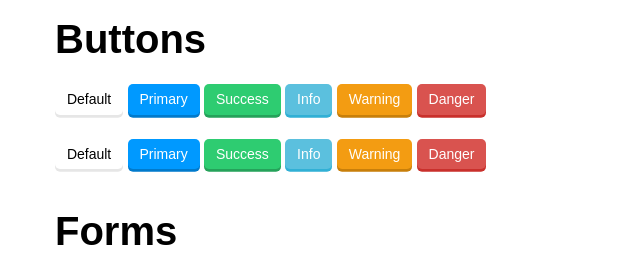
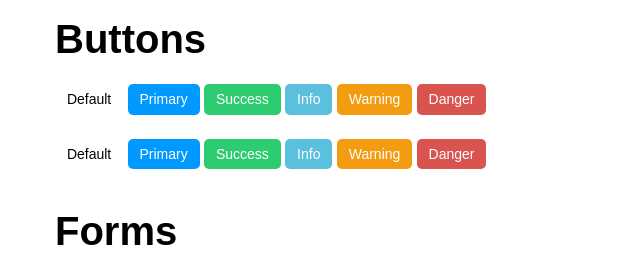
Before and after one commit to fgirardey/SUCSS, a PHP site: page / in a window 1280 px wide. Shown: the part 3577-3850 px from the top of the page, without its empty margins (0-640 px from the left). Run offline with PHP 8.4, Linux system fonts and the light colour scheme.

Commit message:
Type and button improvements
* Add media selector for text-center, text-justify, etc ...
* Now we have the choice to have plane button or push buttons.

```diff
--- a/css/scss/sucss/components/_buttons.scss
+++ b/css/scss/sucss/components/_buttons.scss
@@ -1,7 +1,25 @@
 
 $button-hover-amount: 10% !default;
 
+// Plane buttons
 @mixin button($bg-color: #fff, $amount: $button-hover-amount) {
+	border: 1px solid darken($bg-color, $amount);
+	background-color: $bg-color;
+	color: get-color($bg-color);
+	&:hover, &:focus {
+		$bg-hover-color: darken($bg-color, $amount);
+		background-color: $bg-hover-color;
+		color: get-color($bg-hover-color);
+	}
+	&:active {
+		$bg-active-color: darken($bg-color, $amount + 5%);
+		background-color: $bg-active-color;
+		color: get-color($bg-active-color);
+	}
+}
+
+// With box-shadow
+@mixin push-button($bg-color: #fff, $amount: $button-hover-amount) {
 	box-shadow: 0px 0.2em 0px 0px darken($bg-color, $amount);
 	background-color: $bg-color;
 	color: get-color($bg-color);
@@ -17,6 +35,8 @@ $button-hover-amount: 10% !default;
 	}
 }
 
+
+$btn-type: "plane" !default;
 $btn-padding: 0.45em 0.85em !default;
 $btn-border-radius: $global-radius !default;
 $btn-font-size: 0.875em !default;
@@ -32,12 +52,24 @@ $btn-warning-bg-color: $warning-color !default;
 $btn-danger-bg-color: $danger-color !default;
 $btn-link-bg-color: $link-color !default;
 
+@if $btn-type == "push" {
+	.btn-default { @include push-button($bg-color: $btn-default-bg-color); }
+	.btn-primary { @include push-button($bg-color: $btn-primary-bg-color); }
+	.btn-success { @include push-button($bg-color: $btn-success-bg-color); }
+	.btn-info    { @include push-button($bg-color: $btn-info-bg-color); }
+	.btn-warning { @include push-button($bg-color: $btn-warning-bg-color); }
+	.btn-danger  { @include push-button($bg-color: $btn-danger-bg-color); }
+
+} @else {
 	.btn-default { @include button($bg-color: $btn-default-bg-color); }
 	.btn-primary { @include button($bg-color: $btn-primary-bg-color); }
 	.btn-success { @include button($bg-color: $btn-success-bg-color); }
 	.btn-info    { @include button($bg-color: $btn-info-bg-color); }
 	.btn-warning { @include button($bg-color: $btn-warning-bg-color); }
 	.btn-danger  { @include button($bg-color: $btn-danger-bg-color); }
+}
+
+
 
 
 .btn {
--- a/css/scss/sucss/components/_type.scss
+++ b/css/scss/sucss/components/_type.scss
@@ -147,10 +147,27 @@ ul.square {	list-style-type: square; }
 //
 // Type utility
 //
-.text-right { text-align: right; }
-.text-left { text-align: left; }
-.text-center { text-align: center; }
-.text-justify { text-align: justify; }
+@include media {
+	.text-right { text-align: right; }
+	.text-left { text-align: left; }
+	.text-center { text-align: center; }
+	.text-justify { text-align: justify; }
+}
+
+@include media(medium-up) {
+	.m-text-right { text-align: right; }
+	.m-text-left { text-align: left; }
+	.m-text-center { text-align: center; }
+	.m-text-justify { text-align: justify; }
+}
+
+@include media(large-up) {
+	.l-text-right { text-align: right; }
+	.l-text-left { text-align: left; }
+	.l-text-center { text-align: center; }
+	.l-text-justify { text-align: justify; }
+}
+
 
 
 
--- a/css/style.css
+++ b/css/style.css
@@ -982,57 +982,99 @@ ul.square {
   list-style-type: square;
 }
 
-/* line 150, scss/sucss/components/_type.scss */
+/* line 151, scss/sucss/components/_type.scss */
 .text-right {
   text-align: right;
 }
 
-/* line 151, scss/sucss/components/_type.scss */
+/* line 152, scss/sucss/components/_type.scss */
 .text-left {
   text-align: left;
 }
 
-/* line 152, scss/sucss/components/_type.scss */
+/* line 153, scss/sucss/components/_type.scss */
 .text-center {
   text-align: center;
 }
 
-/* line 153, scss/sucss/components/_type.scss */
+/* line 154, scss/sucss/components/_type.scss */
 .text-justify {
   text-align: justify;
 }
 
-/* line 163, scss/sucss/components/_type.scss */
+@media only screen and (min-width: 40.0625em) {
+  /* line 158, scss/sucss/components/_type.scss */
+  .m-text-right {
+    text-align: right;
+  }
+
+  /* line 159, scss/sucss/components/_type.scss */
+  .m-text-left {
+    text-align: left;
+  }
+
+  /* line 160, scss/sucss/components/_type.scss */
+  .m-text-center {
+    text-align: center;
+  }
+
+  /* line 161, scss/sucss/components/_type.scss */
+  .m-text-justify {
+    text-align: justify;
+  }
+}
+@media only screen and (min-width: 64.0625em) {
+  /* line 165, scss/sucss/components/_type.scss */
+  .l-text-right {
+    text-align: right;
+  }
+
+  /* line 166, scss/sucss/components/_type.scss */
+  .l-text-left {
+    text-align: left;
+  }
+
+  /* line 167, scss/sucss/components/_type.scss */
+  .l-text-center {
+    text-align: center;
+  }
+
+  /* line 168, scss/sucss/components/_type.scss */
+  .l-text-justify {
+    text-align: justify;
+  }
+}
+/* line 180, scss/sucss/components/_type.scss */
 small, .small {
   font-size: 0.8em;
 }
 
-/* line 173, scss/sucss/components/_type.scss */
+/* line 190, scss/sucss/components/_type.scss */
 address {
   font-style: normal;
   font-size: 1em;
   margin-bottom: 1em;
 }
 
-/* line 186, scss/sucss/components/_type.scss */
+/* line 203, scss/sucss/components/_type.scss */
 abbr[title] {
   border-bottom: 1px dotted;
   cursor: help;
 }
 
-/* line 199, scss/sucss/components/_type.scss */
+/* line 216, scss/sucss/components/_type.scss */
 mark {
   padding: 0 0.1em;
   background: #ffffaa;
 }
 
-/* line 209, scss/sucss/components/_type.scss */
+/* line 226, scss/sucss/components/_type.scss */
 ins {
   text-decoration: none;
   border-bottom: 1px solid;
 }
 
-/* line 225, scss/sucss/components/_type.scss */
+/* line 242, scss/sucss/components/_type.scss */
 kbd {
   padding: 2px 4px;
   font-size: 0.9em;
@@ -1041,7 +1083,7 @@ kbd {
   color: white;
 }
 
-/* line 239, scss/sucss/components/_type.scss */
+/* line 256, scss/sucss/components/_type.scss */
 pre {
   margin-bottom: 1em;
   padding: 15px;
@@ -1049,7 +1091,7 @@ pre {
   background: #f3f3f7;
 }
 
-/* line 257, scss/sucss/components/_type.scss */
+/* line 274, scss/sucss/components/_type.scss */
 code {
   padding: 2px 4px;
   border-radius: 3px;
@@ -1059,49 +1101,49 @@ code {
   font-size: 0.9em;
 }
 
-/* line 279, scss/sucss/components/_type.scss */
+/* line 296, scss/sucss/components/_type.scss */
 blockquote {
   margin-bottom: 1em;
   padding: 0.5em 1em;
   border-left: 3px solid #ccebff;
 }
-/* line 283, scss/sucss/components/_type.scss */
+/* line 300, scss/sucss/components/_type.scss */
 blockquote p {
   font-weight: inherit;
   font-style: normal;
   font-size: 1em;
   font-family: inherit;
 }
-/* line 288, scss/sucss/components/_type.scss */
+/* line 305, scss/sucss/components/_type.scss */
 blockquote p:last-child {
   margin-bottom: 0;
 }
-/* line 290, scss/sucss/components/_type.scss */
+/* line 307, scss/sucss/components/_type.scss */
 blockquote footer, blockquote p + cite, blockquote footer cite {
   font-style: normal;
 }
-/* line 291, scss/sucss/components/_type.scss */
+/* line 308, scss/sucss/components/_type.scss */
 blockquote footer, blockquote p + cite {
   color: #a6a6a6;
 }
-/* line 292, scss/sucss/components/_type.scss */
+/* line 309, scss/sucss/components/_type.scss */
 blockquote footer:before {
   content: '\2014 \00A0';
 }
-/* line 295, scss/sucss/components/_type.scss */
+/* line 312, scss/sucss/components/_type.scss */
 .ie6 blockquote p, .ie7 blockquote p, .ie8 blockquote p {
   margin-bottom: 0;
 }
-/* line 296, scss/sucss/components/_type.scss */
+/* line 313, scss/sucss/components/_type.scss */
 .ie6 blockquote p + *, .ie7 blockquote p + *, .ie8 blockquote p + * {
   margin-top: 1em;
 }
-/* line 297, scss/sucss/components/_type.scss */
+/* line 314, scss/sucss/components/_type.scss */
 .ie6 blockquote cite, .ie7 blockquote cite, .ie8 blockquote cite {
   display: inline-block;
 }
 
-/* line 301, scss/sucss/components/_type.scss */
+/* line 318, scss/sucss/components/_type.scss */
 blockquote.blockquote--highlight {
   outline: 10px solid #0099ff;
   border-color: initial;
@@ -1111,11 +1153,11 @@ blockquote.blockquote--highlight {
   -webkit-font-smoothing: antialiased;
   -moz-osx-font-smoothing: grayscale;
 }
-/* line 307, scss/sucss/components/_type.scss */
+/* line 324, scss/sucss/components/_type.scss */
 blockquote.blockquote--highlight footer, blockquote.blockquote--highlight p + cite {
   color: #cccccc;
 }
-/* line 310, scss/sucss/components/_type.scss */
+/* line 327, scss/sucss/components/_type.scss */
 blockquote.blockquote--highlight cite {
   font-weight: 400;
 }
@@ -1161,115 +1203,109 @@ table tr:nth-of-type(even) {
   background: #e6e6e6;
 }
 
-/* line 35, scss/sucss/components/_buttons.scss */
+/* line 64, scss/sucss/components/_buttons.scss */
 .btn-default, .btn {
-  box-shadow: 0px 0.2em 0px 0px #e6e6e6;
+  border: 1px solid #e6e6e6;
   background-color: white;
   color: black;
 }
-/* line 8, scss/sucss/components/_buttons.scss */
+/* line 9, scss/sucss/components/_buttons.scss */
 .btn-default:hover, .btn:hover, .btn-default:focus, .btn:focus {
-  box-shadow: 0px 0.2em 0px 0px #cccccc;
   background-color: #e6e6e6;
   color: black;
 }
 /* line 14, scss/sucss/components/_buttons.scss */
 .btn-default:active, .btn:active {
-  box-shadow: none;
-  top: 0.2em;
+  background-color: #d9d9d9;
+  color: black;
 }
 
-/* line 36, scss/sucss/components/_buttons.scss */
+/* line 65, scss/sucss/components/_buttons.scss */
 .btn-primary {
-  box-shadow: 0px 0.2em 0px 0px #007acc;
+  border: 1px solid #007acc;
   background-color: #0099ff;
   color: white;
 }
-/* line 8, scss/sucss/components/_buttons.scss */
+/* line 9, scss/sucss/components/_buttons.scss */
 .btn-primary:hover, .btn-primary:focus {
-  box-shadow: 0px 0.2em 0px 0px #005c99;
   background-color: #007acc;
   color: white;
 }
 /* line 14, scss/sucss/components/_buttons.scss */
 .btn-primary:active {
-  box-shadow: none;
-  top: 0.2em;
+  background-color: #006bb3;
+  color: white;
 }
 
-/* line 37, scss/sucss/components/_buttons.scss */
+/* line 66, scss/sucss/components/_buttons.scss */
 .btn-success {
-  box-shadow: 0px 0.2em 0px 0px #25a25a;
+  border: 1px solid #25a25a;
   background-color: #2ecc71;
   color: white;
 }
-/* line 8, scss/sucss/components/_buttons.scss */
+/* line 9, scss/sucss/components/_buttons.scss */
 .btn-success:hover, .btn-success:focus {
-  box-shadow: 0px 0.2em 0px 0px #1b7943;
   background-color: #25a25a;
   color: white;
 }
 /* line 14, scss/sucss/components/_buttons.scss */
 .btn-success:active {
-  box-shadow: none;
-  top: 0.2em;
+  background-color: #208e4e;
+  color: white;
 }
 
-/* line 38, scss/sucss/components/_buttons.scss */
+/* line 67, scss/sucss/components/_buttons.scss */
 .btn-info {
-  box-shadow: 0px 0.2em 0px 0px #31b0d5;
+  border: 1px solid #31b0d5;
   background-color: #5bc0de;
   color: white;
 }
-/* line 8, scss/sucss/components/_buttons.scss */
+/* line 9, scss/sucss/components/_buttons.scss */
 .btn-info:hover, .btn-info:focus {
-  box-shadow: 0px 0.2em 0px 0px #2390b0;
   background-color: #31b0d5;
   color: white;
 }
 /* line 14, scss/sucss/components/_buttons.scss */
 .btn-info:active {
-  box-shadow: none;
-  top: 0.2em;
+  background-color: #28a1c5;
+  color: white;
 }
 
-/* line 39, scss/sucss/components/_buttons.scss */
+/* line 68, scss/sucss/components/_buttons.scss */
 .btn-warning {
-  box-shadow: 0px 0.2em 0px 0px #c87f0a;
+  border: 1px solid #c87f0a;
   background-color: #f39c12;
   color: white;
 }
-/* line 8, scss/sucss/components/_buttons.scss */
+/* line 9, scss/sucss/components/_buttons.scss */
 .btn-warning:hover, .btn-warning:focus {
-  box-shadow: 0px 0.2em 0px 0px #976008;
   background-color: #c87f0a;
   color: white;
 }
 /* line 14, scss/sucss/components/_buttons.scss */
 .btn-warning:active {
-  box-shadow: none;
-  top: 0.2em;
+  background-color: #b06f09;
+  color: white;
 }
 
-/* line 40, scss/sucss/components/_buttons.scss */
+/* line 69, scss/sucss/components/_buttons.scss */
 .btn-danger {
-  box-shadow: 0px 0.2em 0px 0px #c9302c;
+  border: 1px solid #c9302c;
   background-color: #d9534f;
   color: white;
 }
-/* line 8, scss/sucss/components/_buttons.scss */
+/* line 9, scss/sucss/components/_buttons.scss */
 .btn-danger:hover, .btn-danger:focus {
-  box-shadow: 0px 0.2em 0px 0px #a02622;
   background-color: #c9302c;
   color: white;
 }
 /* line 14, scss/sucss/components/_buttons.scss */
 .btn-danger:active {
-  box-shadow: none;
-  top: 0.2em;
+  background-color: #b52b27;
+  color: white;
 }
 
-/* line 43, scss/sucss/components/_buttons.scss */
+/* line 75, scss/sucss/components/_buttons.scss */
 .btn {
   position: relative;
   display: inline-block;
@@ -1285,7 +1321,7 @@ table tr:nth-of-type(even) {
   font-size: 0.875em;
   line-height: 1.25;
 }
-/* line 57, scss/sucss/components/_buttons.scss */
+/* line 89, scss/sucss/components/_buttons.scss */
 .btn, .btn:hover {
   border: none;
 }
```
Lines whose indentation alone changed are shown as unchanged.
